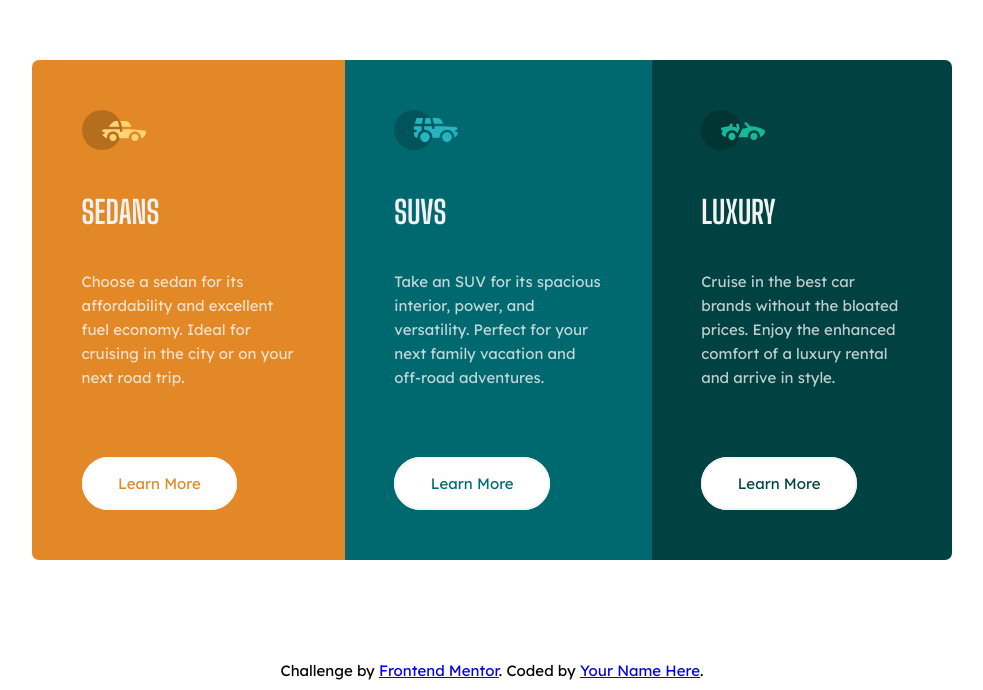
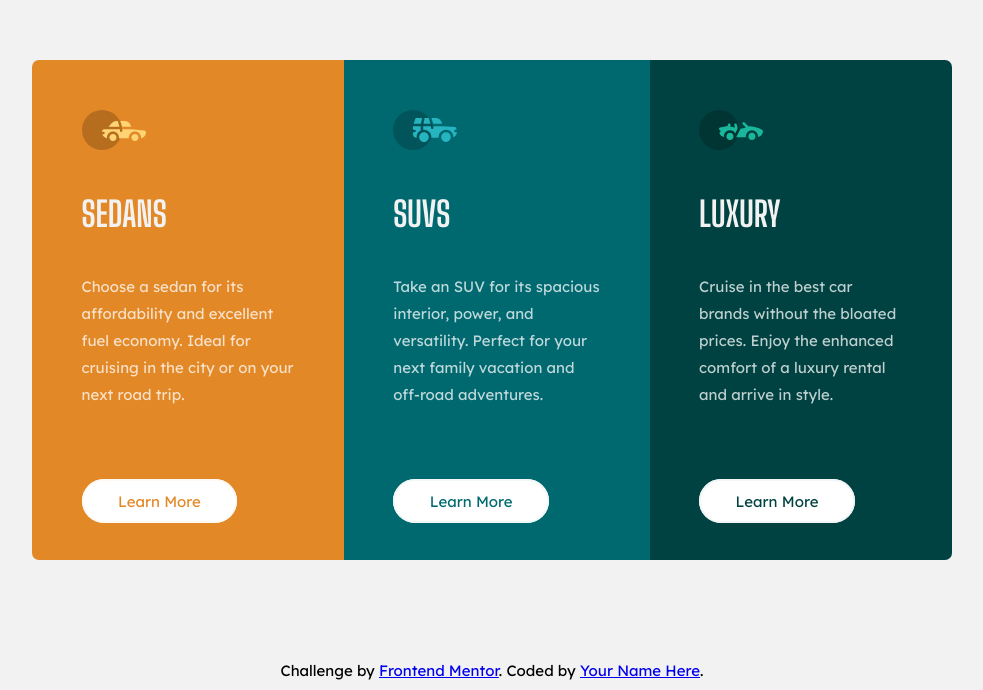
Before and after one commit to mohamed-ndoye811/3-column-preview-card-component, a plain HTML site: page index.html in a window 1280 px wide. Shown: the part 110-800 px from the top of the page, without its empty margins (148-1131 px from the left). Drawn offline with Linux system fonts and the light colour scheme.

Commit message:
V.1.1 - small updates

```diff
--- a/styles/style.scss
+++ b/styles/style.scss
@@ -31,6 +31,7 @@ body {
   font-family: $font-lexend-deca;
   font-size: 15px;
   position: relative;
+  background-color: $accent-color;
 }
 
 footer {
@@ -68,14 +69,14 @@ footer {
     &__title {
       font-family: $font-big-shoulders;
       text-transform: uppercase;
-      font-size: 2.1em;
+      font-size: 2.3em;
       font-weight: 700;
     }
 
     &__text {
       color: $text-color;
       padding-bottom: 3em;
-      line-height: 1.6em;
+      line-height: 1.8em;
     }
 
     &__button {
@@ -91,7 +92,7 @@ footer {
         font-size: 1em;
         // Blend mode on screen with black to see throught the bg color:
         mix-blend-mode: screen;
-        padding: 1em 2.3em;
+        padding: 0.7em 2.3em;
 
         border: 2px solid $accent-color; //Setting the border so the buttn just fade on hover
         transition-duration: 0.2s; //Add smoothness to the hover effect
```
Also changed, not shown: styles/style.css, 1 other file.
